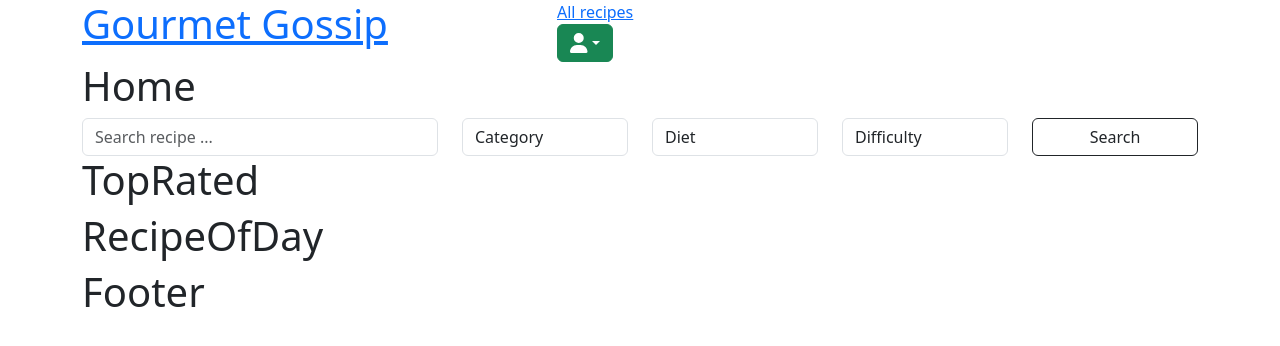
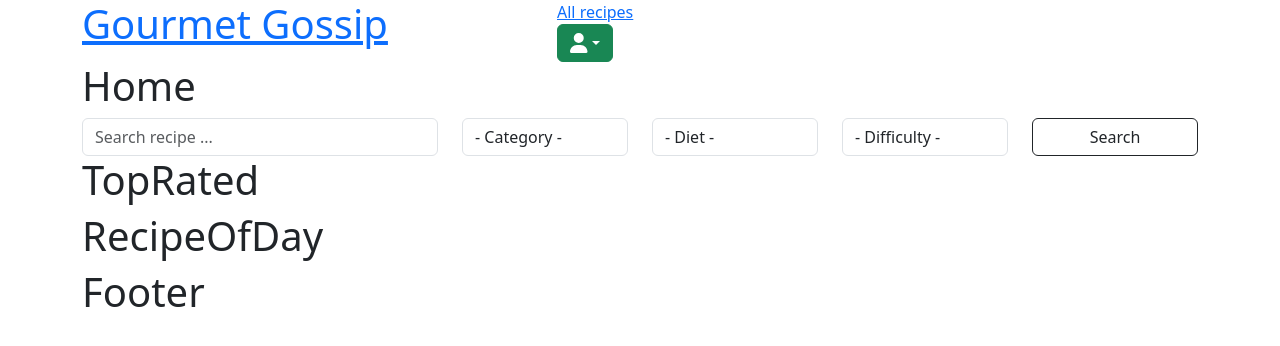
Before and after one commit to jchesher92/gourmet-gossip, a React (Create React App) app in the folder client/: page / in a window 1280 px wide. Shown: the top 346 px of the page. Built offline with nearby package versions, Linux system fonts and the light colour scheme; no server answers; the HTML template or start-up script is replaced by a standard one.

Commit message:
updated search function on /home

```diff
--- a/client/src/App.js
+++ b/client/src/App.js
@@ -34,14 +34,25 @@ export default function App() {
     difficulty: 'All',
   })
 
+  const [ newSearch, setNewSearch ] = useState('')
+  const [ newCategory, setNewCategory ] = useState('')
+  const [ newDiet, setNewDiet ] = useState('')
+  const [ newDifficulty, setNewDifficulty ] = useState('')
+
   function handleChange(e) {
     const newFilterState = { ...filter, [e.target.name]: e.target.value }
     setFilter(newFilterState)
+    if (e.target.name === 'search') {
+      setNewSearch(e.target.value)
+    } else if (e.target.name === 'category') {
+      setNewCategory(e.target.value)
+    } else if (e.target.name === 'diet') {
+      setNewDiet(e.target.value)
+    } else if (e.target.name === 'difficulty') {
+      setNewDifficulty(e.target.value)
+    }
   }
 
-  function handleSubmit(e) {
-    e.preventDefault()
-  }
 
   useEffect(() => {
     const getRecipeData = async () => {
@@ -69,8 +80,6 @@ export default function App() {
   }, [filter, recipes])
 
 
-
-
   return (
     <BrowserRouter>
       <Header
@@ -79,10 +88,14 @@ export default function App() {
       />
       <Routes>
         <Route path='/' element={<Home
-          handleSubmit={handleSubmit} />} />
+          handleChange={handleChange} />} />
         <Route path='/recipes' element={<AllRecipes
           recipes={recipes}
           filteredRecipes={filteredRecipes}
+          newSearch={newSearch}
+          newCategory={newCategory}
+          newDiet={newDiet}
+          newDifficulty={newDifficulty}
           handleChange={handleChange} />} />
         <Route path='/recipes/:recipeId' element={<SingleRecipe />} />
         <Route path='/login' element={<Login setUser={setUser} />} />
--- a/client/src/components/AllRecipes.js
+++ b/client/src/components/AllRecipes.js
@@ -16,12 +16,16 @@ import { faClock } from '@fortawesome/free-regular-svg-icons'
 import { faFire } from '@fortawesome/free-solid-svg-icons'
 
 
-export default function AllRecipes({ recipes, filteredRecipes, handleChange }) {
+export default function AllRecipes({ recipes, filteredRecipes, handleChange, newSearch, newCategory, newDiet, newDifficulty }) {
 
   return (
     <>
       <Search
         handleChange={handleChange}
+        newSearch={newSearch}
+        newCategory={newCategory}
+        newDiet={newDiet}
+        newDifficulty={newDifficulty}
       />
 
       { recipes.length > 0 ?
--- a/client/src/components/Home.js
+++ b/client/src/components/Home.js
@@ -8,7 +8,7 @@ import Row from 'react-bootstrap/Row'
 import Col from 'react-bootstrap/Col'
 
 
-export default function Home({ handleChange, handleSubmit }) {
+export default function Home({ handleChange, newSearch, setNewSearch }) {
   return (
     <Container>
       <Row>
@@ -16,7 +16,9 @@ export default function Home({ handleChange, handleSubmit }) {
       </Row>
       <Row>
         <Search
-          handleSubmit={handleSubmit} />
+          handleChange={handleChange}
+          newSeach={newSearch}
+          setNewSearch={setNewSearch} />
       </Row>
       <Row>
         <TopRated />
--- a/client/src/components/Search.js
+++ b/client/src/components/Search.js
@@ -1,4 +1,5 @@
-import { Link } from 'react-router-dom'
+import { Link, useLocation } from 'react-router-dom'
+import { useState } from 'react'
 
 // BOOTSTRAP
 import Container from 'react-bootstrap/Container'
@@ -6,7 +7,9 @@ import Row from 'react-bootstrap/Row'
 import Col from 'react-bootstrap/Col'
 
 
-export default function Search({ handleChange }) {
+export default function Search({ handleChange, newSearch, newCategory, newDiet, newDifficulty }) {
+
+  // const location = useLocation()
 
   return (
     <Container className="search-container">
@@ -14,11 +17,11 @@ export default function Search({ handleChange }) {
         <Row>
           <Col md='4'>
             <label hidden htmlFor="search-recipe">Search Recipe</label>
-            <input className="form-control" type="search" placeholder="Search recipe ..." name="search" onChange={handleChange} />
+            <input className="form-control" type="search" placeholder="Search recipe ..." name="search" value={newSearch} onChange={handleChange} />
           </Col>
           <Col md='2'>
-            <select className="form-control" name="category" onChange={handleChange}>
-              <option value="All">Category</option>
+            <select className="form-control" name="category" value={newCategory} onChange={handleChange}>
+              <option value="All">- Category -</option>
               <option value="Breakfast">Breakfast</option>
               <option value="Lunch">Lunch</option>
               <option value="Diner">Diner</option>
@@ -27,8 +30,8 @@ export default function Search({ handleChange }) {
             </select>
           </Col>
           <Col md='2'>
-            <select className="form-control" name="diet" onChange={handleChange}>
-              <option value="All">Diet</option>
+            <select className="form-control" name="diet" value={newDiet} onChange={handleChange}>
+              <option value="All">- Diet -</option>
               <option value="Meat">Meat</option>
               <option value="Fish">Fish</option>
               <option value="Vegetarian">Vegetarian</option>
@@ -36,16 +39,18 @@ export default function Search({ handleChange }) {
             </select>
           </Col>
           <Col md='2'>
-            <select className="form-control" name="difficulty" onChange={handleChange}>
-              <option value="All">Difficulty</option>
+            <select className="form-control" name="difficulty" value={newDifficulty} onChange={handleChange}>
+              <option value="All">- Difficulty -</option>
               <option value="Easy">Easy</option>
               <option value="Intermediate">Intermediate</option>
               <option value="Advanced">Advanced</option>
             </select>
           </Col>
-          <Col>
+          {/* { location.pathname !== '/recipes' &&  */}
+          <Col md='2'>
             <Link className="btn btn-outline-dark w-100" to="/recipes">Search</Link>
           </Col>
+          {/* } */}
         </Row>
       </form>
     </Container>
```
